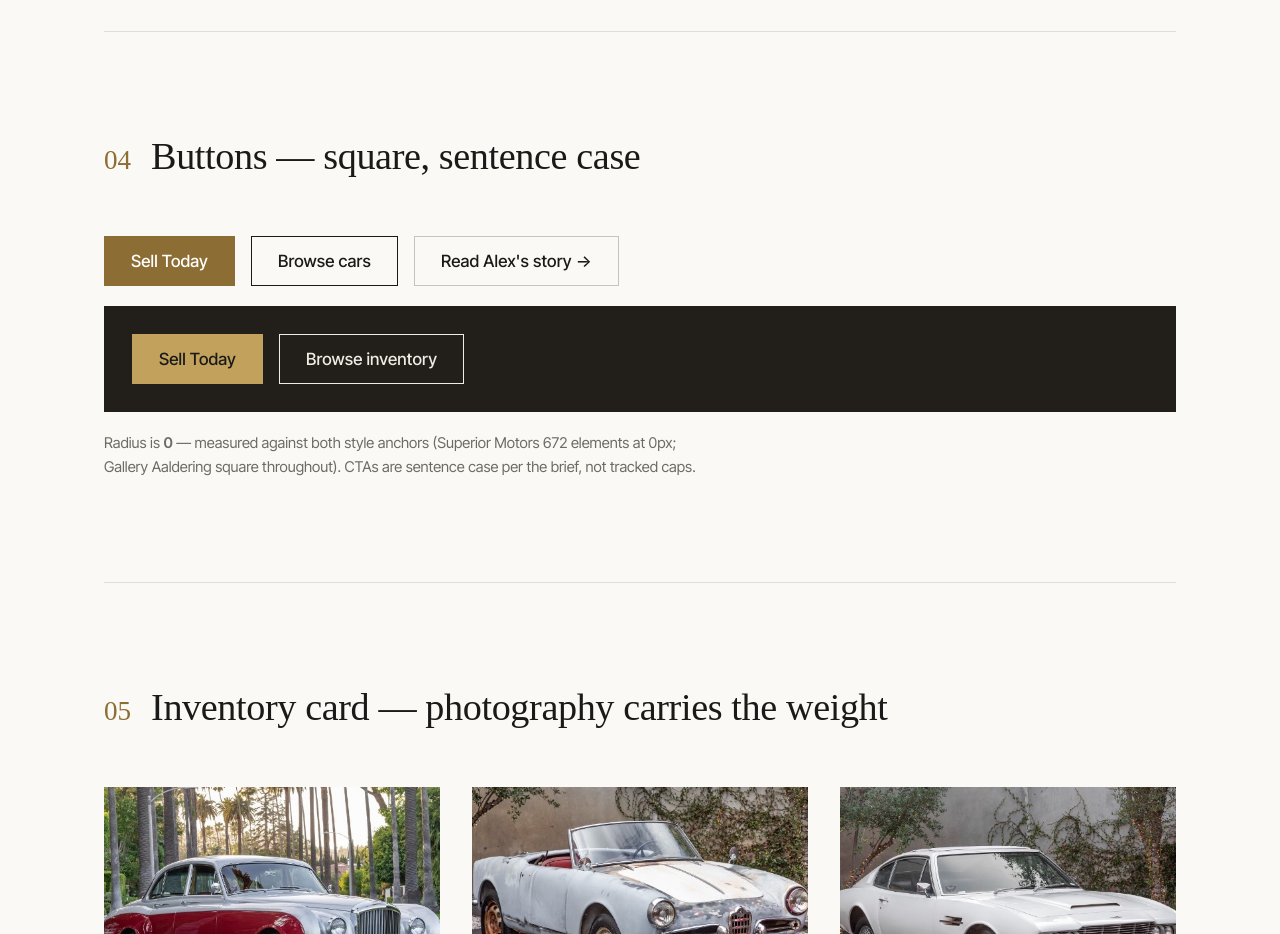
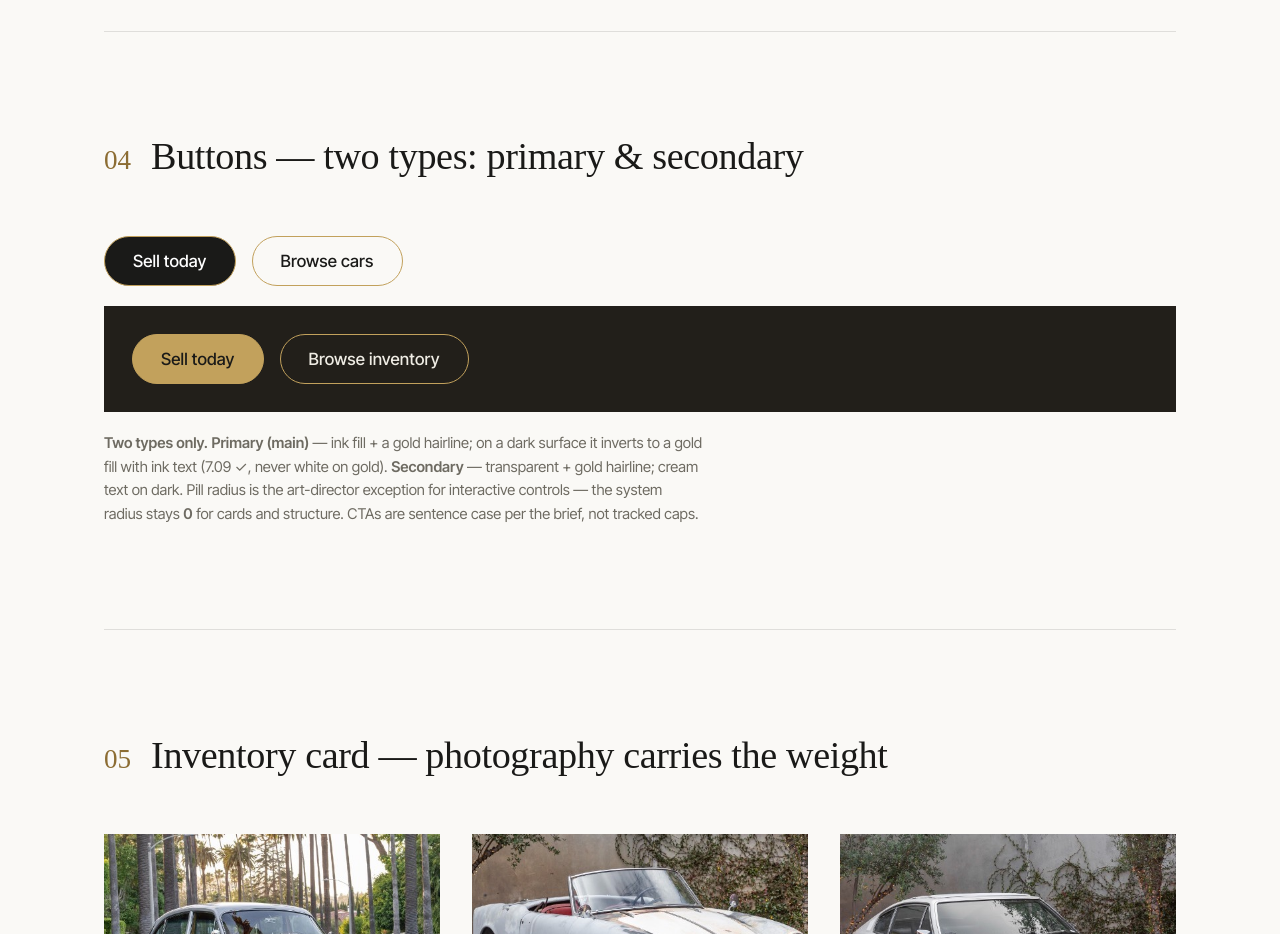
Before and after one commit to Sigovs/BHCC, a website: page design-system.html in a window 1280 px wide. Shown: the part 4460-5394 px from the top of the page. Drawn offline with Linux system fonts and the light colour scheme; a web font is replaced by a local one.

Commit message:
Design system: buttons section = primary + secondary (matches index)
Replaces the old gold/outline/ghost set with the two shipped types:
.btn--primary (ink fill + gold hairline; inverts to gold fill on dark) and
.btn--secondary (transparent + gold hairline; cream on dark), pill radius —
identical to index.html. Note documents the roles, the on-dark inversion
(gold fill takes ink, never white) and the pill exception vs the 0 system
radius. The spec now mirrors the site.

Co-Authored-By: Claude Opus 4.8 (1M context) <noreply@anthropic.com>

```diff
--- a/design-system.html
+++ b/design-system.html
@@ -83,15 +83,17 @@
 
   /* buttons */
   .btnrow { display: flex; flex-wrap: wrap; gap: 16px; align-items: center; }
-  .btn { display: inline-flex; align-items: center; justify-content: center; height: 50px; padding: 0 26px; font-family: var(--font-sans); font-weight: var(--fw-medium); font-size: var(--fs-body); letter-spacing: var(--ls-button); border-radius: var(--radius); border: 1px solid transparent; cursor: pointer; transition: background var(--dur) var(--ease), color var(--dur) var(--ease); }
-  .btn--gold { background: var(--gold-ink); color: #fff; }
-  .btn--gold:hover { background: #765a29; }
-  .btn--outline { border-color: var(--ink); color: var(--ink); background: transparent; }
-  .btn--outline:hover { background: var(--ink); color: var(--bg); }
-  .btn--ghost { border-color: var(--rule-strong); color: var(--ink); background: transparent; }
-  .btn--ghost:hover { background: var(--gold-wash); }
-  .on-dark { background: var(--dark); padding: 28px; margin-top: 20px; }
-  .btn--fill-gold { background: var(--gold); color: var(--ink); }  /* gold fill takes ink, never white */
+  .btn { display: inline-flex; align-items: center; justify-content: center; gap: 10px; height: 50px; padding: 0 28px; font-family: var(--font-sans); font-weight: var(--fw-medium); font-size: var(--fs-body); letter-spacing: var(--ls-button); border-radius: 999px; border: 1px solid transparent; cursor: pointer; transition: background var(--dur) var(--ease), color var(--dur) var(--ease), border-color var(--dur) var(--ease); }
+  /* TWO TYPES — primary (main) + secondary; both pill, both with a gold hairline */
+  .btn--primary { background: var(--ink); color: #fff; border-color: var(--gold); }
+  .btn--primary:hover { background: #000; border-color: #d3b775; }
+  .btn--primary.on-dark { background: var(--gold); color: var(--ink); border-color: var(--gold); }  /* gold fill takes ink (7.09) */
+  .btn--primary.on-dark:hover { background: #d3b775; }
+  .btn--secondary { background: transparent; color: var(--ink); border-color: var(--gold); }
+  .btn--secondary:hover { background: var(--gold-wash); border-color: var(--gold-ink); }
+  .btn--secondary.on-dark { color: var(--cream); border-color: var(--gold); }
+  .btn--secondary.on-dark:hover { background: rgba(194,161,92,.16); }
+  .dark-demo { background: var(--dark); padding: 28px; margin-top: 20px; }
 
   /* inventory card sample */
   .cards { display: grid; grid-template-columns: repeat(3, 1fr); gap: var(--grid-gap); }
@@ -207,19 +209,18 @@
 
   <!-- 04 buttons -->
   <section class="block">
-    <div class="sec-head"><span class="n">04</span><h2>Buttons — square, sentence case</h2></div>
+    <div class="sec-head"><span class="n">04</span><h2>Buttons — two types: primary &amp; secondary</h2></div>
     <div class="btnrow">
-      <button class="btn btn--gold">Sell Today</button>
-      <button class="btn btn--outline">Browse cars</button>
-      <button class="btn btn--ghost">Read Alex's story →</button>
+      <button class="btn btn--primary">Sell today</button>
+      <button class="btn btn--secondary">Browse cars</button>
     </div>
-    <div class="on-dark">
+    <div class="dark-demo">
       <div class="btnrow">
-        <button class="btn btn--fill-gold">Sell Today</button>
-        <button class="btn btn--outline" style="border-color:var(--cream);color:var(--cream)">Browse inventory</button>
+        <button class="btn btn--primary on-dark">Sell today</button>
+        <button class="btn btn--secondary on-dark">Browse inventory</button>
       </div>
     </div>
-    <p class="note">Radius is <b>0</b> — measured against both style anchors (Superior Motors 672 elements at 0px; Gallery Aaldering square throughout). CTAs are sentence case per the brief, not tracked caps.</p>
+    <p class="note"><b>Two types only.</b> <b>Primary (main)</b> — ink fill + a gold hairline; on a dark surface it inverts to a gold fill with ink text (7.09 ✓, never white on gold). <b>Secondary</b> — transparent + gold hairline; cream text on dark. Pill radius is the art-director exception for interactive controls — the system radius stays <b>0</b> for cards and structure. CTAs are sentence case per the brief, not tracked caps.</p>
   </section>
 
   <!-- 05 card -->
```
